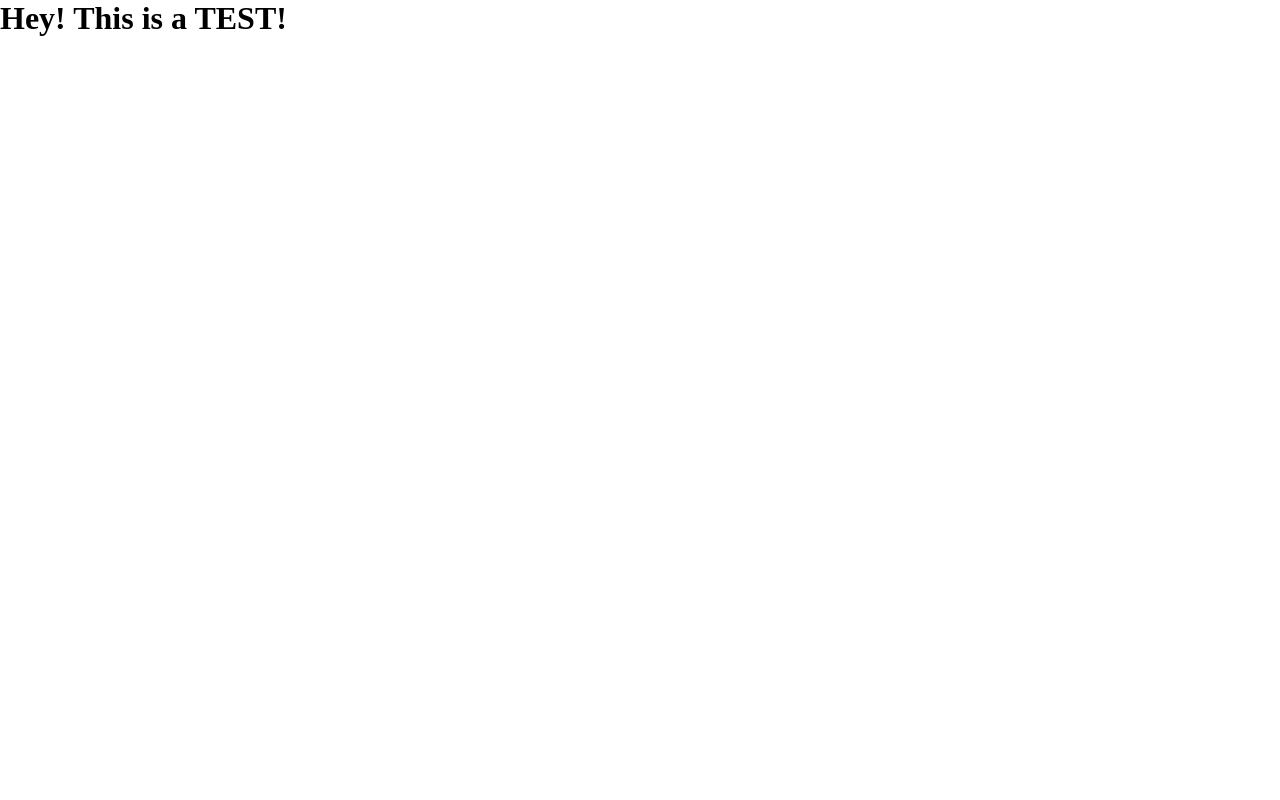
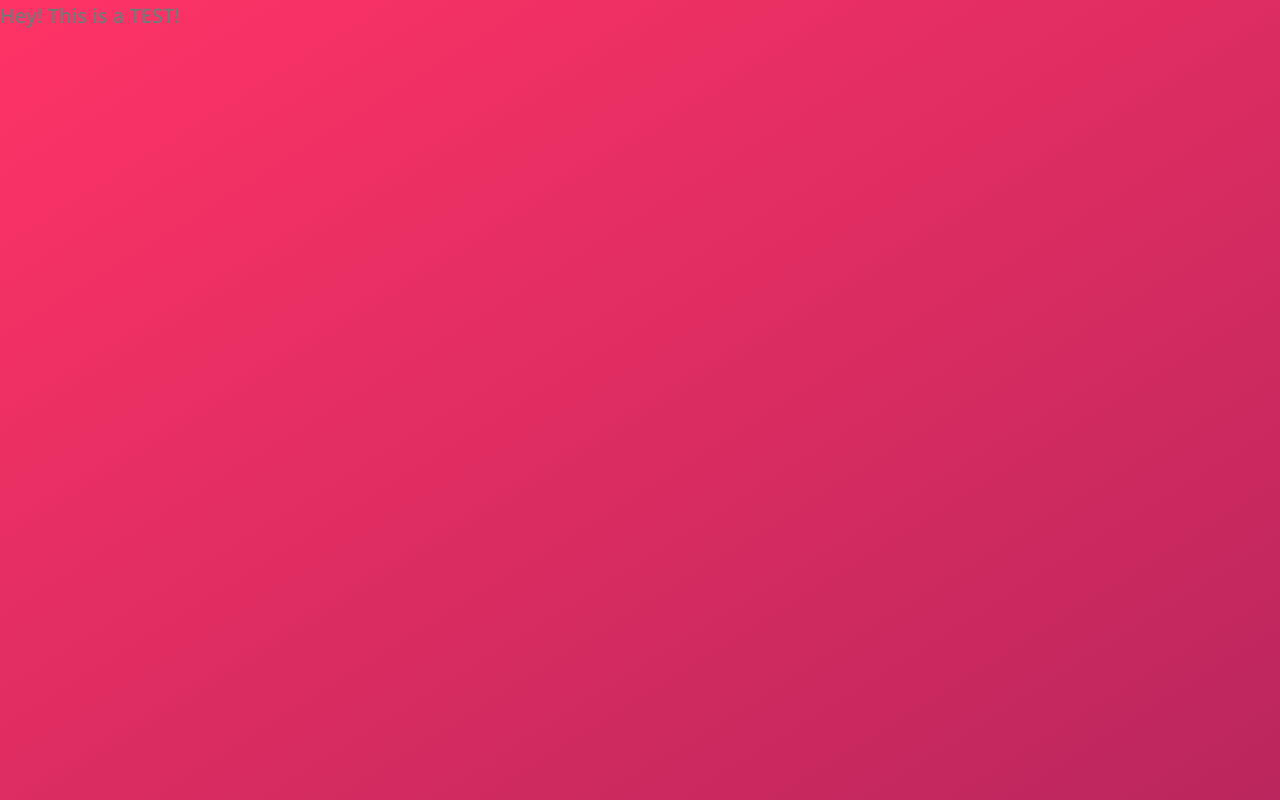
Before and after one commit to emwil23/ew_trillo, a React (Create React App) app: page / in a window 1280 px wide. Built offline with nearby package versions, Linux system fonts and the light colour scheme.

Commit message:
Adding SASS to the project

```diff
--- /dev/null
+++ b/src/Components/sass/_base.scss
@@ -0,0 +1,52 @@
+/*
+COLORS
+
+
+*/
+
+:root {
+  --color-primary: #eb2f64;
+  --color-primary-light: #ff3366;
+  --color-primary-dark: #ba265d;
+
+  --color-grey-light-2: #f4f2f2;
+  --color-grey-light-1: #faf9f9;
+  --color-grey-light-3: #f0eeee;
+  --color-grey-light-4: #ccc;
+
+  --color-grey-dark-2: #777;
+  --color-grey-dark-1: #333;
+  --color-grey-dark-3: #999;
+}
+
+* {
+  margin: 0;
+  padding: 0;
+}
+
+*,
+*::before,
+*::after {
+  box-sizing: inherit;
+}
+
+html {
+  box-sizing: border-box;
+  font-size: 62.5%; //1rem = 10px ; 10px/16px = 62.5%
+}
+
+body {
+  font-family: 'Open Sans', sans-serif;
+  font-weight: 400;
+  line-height: 1.6;
+  color: var(--color-grey-dark-2);
+  background-image: linear-gradient(
+    to right bottom,
+    var(--color-primary-light),
+    var(--color-primary-dark)
+  );
+  background-size: cover;
+  background-repeat: no-repeat;
+
+  min-height: 100vh;
+}
--- a/src/Components/sass/main.scss
+++ b/src/Components/sass/main.scss
@@ -1,26 +1,3 @@
-/*
-COLORS
-
-Primary: #eb2f64
-Primary light: #FF3366
-Primary dark: #BA265D
-
-Grey light 1: #faf9f9
-Grey light 2: #f4f2f2
-Grey light 3: #f0eeee
-Grey light 4: #ccc
-
-Grey dark 1: #333
-Grey dark 2: #777
-Grey dark 3: #999
-
-*/
-
-* {
-  margin: 0;
-  padding: 0;
-}
-
-body {
-  background-color: white;
-}
+@import './base';
+@import './components';
+@import './layouts';
```
Also changed, not shown: src/Components/sass/_components.scss (added), src/Components/sass/_layouts.scss (added).
